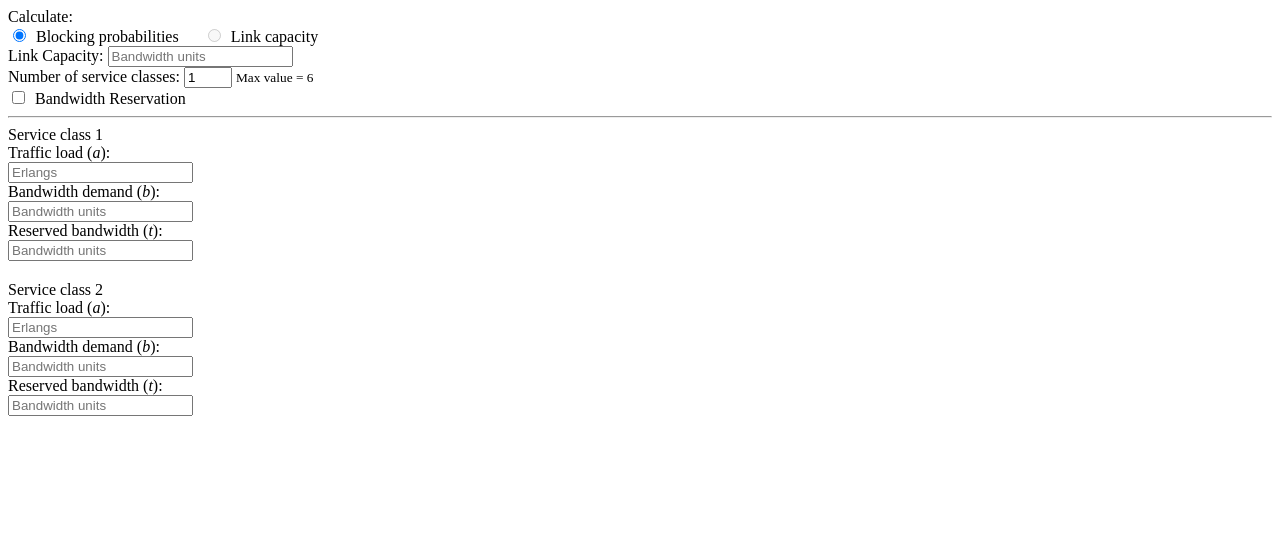
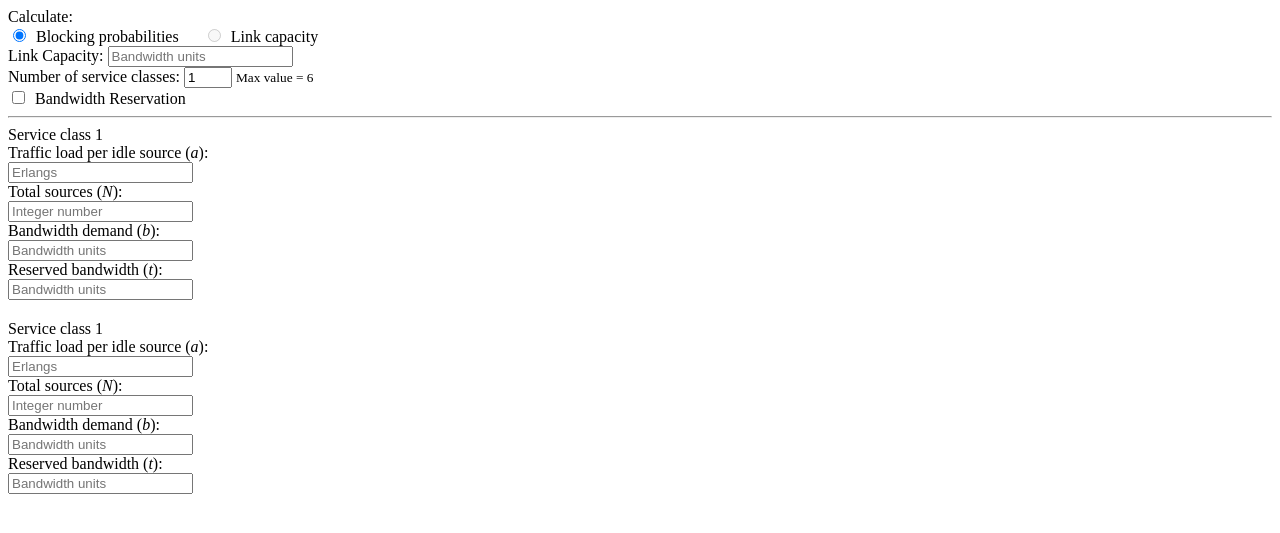
Before and after one commit to takpan/teletraffic-models-web, a Flask app: template templates/input_enmlm.html in a window 1280 px wide. Shown: the top 533 px of the page. Run offline with Flask 2, Linux system fonts and the light colour scheme; the template is opened without the code that fills it, so the values that code supplies are empty.

Commit message:
EnMLM added

```diff
--- a/main.py
+++ b/main.py
@@ -1,5 +1,6 @@
 from flask import Flask, render_template, jsonify, request
 from EMLM import EMLM
+from EnMLM import EnMLM
 app = Flask(__name__)
 
 @app.route('/')
@@ -8,12 +9,16 @@ def index():
 
 @app.route('/card', methods=['POST'])
 def card():
-    print 'aaaaaaaa'
-    return render_template('cardDiv.html', servClass = request.form['servClass'])
+    model = request.form['model']
+    serviceClass = request.form['servClass']
+    if model == 'emlm':
+        return render_template('serv_class_card_emlm.html', servClass = serviceClass)
+    elif model == 'enmlm':
+        return render_template('serv_class_card_enlm.html', servClass = serviceClass)
 
 @app.route('/getInput', methods=['POST'])
 def getInput():
-    model = request.form['trafficModel']
+    model = request.form['model']
     if model == 'emlm':
         return render_template('input_emlm.html')
     elif model == 'enmlm':
@@ -22,6 +27,7 @@ def getInput():
 @app.route('/process', methods=['POST'])
 def process():
     result = request.form
+    model = result['teletrafficModel']
     c = int(result['linkCapacity'])
     k = int(result['numOfServiceClasses'])
     a_list = []
@@ -29,7 +35,7 @@ def process():
     t_list = []
     for i in range(k):
         akey = 'trafficLoad' + str(i + 1)
-        a_list.append(int(result[akey]))
+        a_list.append(float(result[akey]))
         bkey = 'bwDemand' + str(i + 1)
         b_list.append(int(result[bkey]))
 
@@ -40,15 +46,42 @@ def process():
     else:
         t_list = None
 
-    emlmObj = EMLM(c, k , b_list, a_list, t_list)
+    if model == 'emlm':
+        emlmObj = EMLM(c, k , b_list, a_list, t_list)
 
-    qj = emlmObj.get_q()
-    qj_norm = emlmObj.get_qNorm()
-    congProb = emlmObj.get_pbk()
-    ykj = emlmObj.get_ykj()
-    U = emlmObj.get_u()
+        qj = emlmObj.get_q()
+        qj_norm = emlmObj.get_qNorm()
+        congProb = emlmObj.get_pbk()
+        ykj = emlmObj.get_ykj()
+        U = emlmObj.get_u()
 
-    results_dict = {'qj': qj, 'qj_norm': qj_norm, 'congProb': congProb, 'ykj': ykj, 'u': U}
+        results_dict = {'qj': qj, 'qj_norm': qj_norm, 'congProb': congProb, 'ykj': ykj, 'u': U}
+
+    elif  model == 'enmlm':
+        n_list = []
+        for i in range(k):
+            nkey = 'totSources' + str(i + 1)
+            n_list.append(int(result[nkey]))
+
+        print k
+        print c
+        print n_list
+        print b_list
+        print a_list
+        print t_list
+
+        enmlmObj = EnMLM(c, k , n_list, b_list, a_list, t_list)
+
+        qErlj = enmlmObj.get_qErl()
+        print qErlj
+        qErlNormj = enmlmObj.get_qErlNorm()
+        ykj = enmlmObj.get_erl_ykj()
+        qj = enmlmObj.get_qEng()
+        qNormj = enmlmObj.get_qEngNorm()
+        Cong_prob = enmlmObj.get_pbk()
+        U = enmlmObj.get_u()
+
+        results_dict = {'qj': qj, 'qj_norm': qNormj, 'congProb': Cong_prob, 'ykj': ykj, 'u': U}
 
     #result = {'qj': qj, 'qj_norm': qj_norm, 'congProb': congProb, 'ykj': ykj, 'u': U}
     #print result
--- a/templates/input_enmlm.html
+++ b/templates/input_enmlm.html
@@ -1,70 +1,82 @@
 <div class="form-group">
-  <label for="teletrafficModelId">Calculate:</label>
+  <label>Calculate:</label>
   <div class="radio">
     <label class="radio-inline" style="margin-right: 20px"><input type="radio" name="optradio" style="margin-right: 10px" checked>Blocking probabilities</label>
     <label class="radio-inline"><input type="radio" name="optradio" style="margin-right: 10px" disabled>Link capacity</label>
   </div>
 </div>
 <div class="form-group">
-  <label for="link-capacity-id">Link Capacity:</label>
-  <input type="text" class="form-control" name="link-capacity" id="link-capacity-id" placeholder="Bandwidth units">
+  <label for="linkCapacityId">Link Capacity:</label>
+  <input type="text" class="form-control" name="linkCapacity" id="linkCapacityId" placeholder="Bandwidth units">
 </div>
 <div class="form-group">
-  <label for="num-of-service-classes-id">Number of service classes:</label>
-  <input type="number" name="num-of-service-classes" id="num-of-service-classes-id" value="1" min="2" max="6">
-  <small id="num-of-service-classes-help" class="form-text text-muted">Max value = 6</small>
+  <label for="numOfServiceClassesId">Number of service classes:</label>
+  <input type="number" name="numOfServiceClasses" id="numOfServiceClassesId" value="1" min="2" max="6">
+  <small id="numOfServiceClassesIdHelp" class="form-text text-muted">Max value = 6</small>
 </div>
 <div class="checkbox">
-  <label><input type="checkbox" name="bw-reservation" id="bw-reservation-id" style="margin-right: 10px" value="checked">Bandwidth Reservation</label>
+  <label><input type="checkbox" name="bwReservation" id="bwReservationId" style="margin-right: 10px" value="checked">Bandwidth Reservation</label>
 </div>
 <hr>
 <div class="form-group" id="cards">
-  <div class="card" id="serv-class-1" style="margin-bottom: 20px">
+  <div class="card" id="servClass1" style="margin-bottom: 20px">
     <div class="card-header">
       Service class 1
     </div>
     <div class="card-body">
       <div class="form-group row">
-        <label for="traffic-load-1-id" class="col-sm-5 col-form-label">Traffic load (<i>a</i>):</label>
+        <label for="trafficLoad1id" class="col-sm-5 col-form-label">Traffic load per idle source (<i>a</i>):</label>
         <div class="col-sm-7">
-          <input type="text" name="traffic-load-1" class="form-control" id="traffic-load-1-id" placeholder="Erlangs">
+          <input type="text" name="trafficLoad1" class="form-control" id="trafficLoad1id" placeholder="Erlangs">
         </div>
       </div>
       <div class="form-group row">
-        <label for="bw-demand-1-id" class="col-sm-5 col-form-label">Bandwidth demand (<i>b</i>):</label>
+        <label for="totSources1Id" class="col-sm-5 col-form-label">Total sources (<i>N</i>):</label>
         <div class="col-sm-7">
-          <input type="text" name="bw-demand-1" class="form-control" id="bw-demand-1-id" placeholder="Bandwidth units">
+          <input type="text" name="totSources1" class="form-control" id="totSources1Id" placeholder="Integer number">
         </div>
       </div>
       <div class="form-group row">
-        <label for="reserved-bw-1-id" class="col-sm-5 col-form-label">Reserved bandwidth (<i>t</i>):</label>
+        <label for="bwDemand1Id" class="col-sm-5 col-form-label">Bandwidth demand (<i>b</i>):</label>
         <div class="col-sm-7">
-          <input type="text" name="reserved-bw-1" class="form-control br" id="reserved-bw-1-id" placeholder="Bandwidth units">
+          <input type="text" name="bwDemand1" class="form-control" id="bwDemand1Id" placeholder="Bandwidth units">
+        </div>
+      </div>
+      <div class="form-group row">
+        <label for="reservedBw1Id" class="col-sm-5 col-form-label">Reserved bandwidth (<i>t</i>):</label>
+        <div class="col-sm-7">
+          <input type="text" name="reservedBw1" class="form-control br" id="reservedBw1Id" placeholder="Bandwidth units">
         </div>
       </div>
     </div>
   </div>
-  <div class="card" id="serv-class-1" style="margin-bottom: 20px">
+  <div class="card" id="servClass2" style="margin-bottom: 20px">
     <div class="card-header">
-      Service class 2
+      Service class 1
     </div>
     <div class="card-body">
       <div class="form-group row">
-        <label for="traffic-load-2-id" class="col-sm-5 col-form-label">Traffic load (<i>a</i>):</label>
+        <label for="trafficLoad2id" class="col-sm-5 col-form-label">Traffic load per idle source (<i>a</i>):</label>
         <div class="col-sm-7">
-          <input type="text" name="traffic-load-2" class="form-control" id="traffic-load-2-id" placeholder="Erlangs">
+          <input type="text" name="trafficLoad2" class="form-control" id="trafficLoad2id" placeholder="Erlangs">
         </div>
       </div>
       <div class="form-group row">
-        <label for="bw-demand-2-id" class="col-sm-5 col-form-label">Bandwidth demand (<i>b</i>):</label>
+        <label for="totSources2Id" class="col-sm-5 col-form-label">Total sources (<i>N</i>):</label>
         <div class="col-sm-7">
-          <input type="text" name="bw-demand-2" class="form-control" id="bw-demand-2-id" placeholder="Bandwidth units">
+          <input type="text" name="totSources2" class="form-control" id="totSources2Id" placeholder="Integer number">
         </div>
       </div>
       <div class="form-group row">
-        <label for="reserved-bw-2-id" class="col-sm-5 col-form-label">Reserved bandwidth (<i>t</i>):</label>
+        <label for="bwDemand2Id" class="col-sm-5 col-form-label">Bandwidth demand (<i>b</i>):</label>
         <div class="col-sm-7">
-          <input type="text" name="reserved-bw-2" class="form-control br" id="reserved-bw-2-id" placeholder="Bandwidth units">
+          <input type="text" name="bwDemand2" class="form-control" id="bwDemand2Id" placeholder="Bandwidth units">
+        </div>
+      </div>
+      <div class="form-group row">
+        <label for="reservedBw2Id" class="col-sm-5 col-form-label">Reserved bandwidth (<i>t</i>):</label>
+        <div class="col-sm-7">
+          <input type="text" name="reservedBw2" class="form-control br" id="reservedBw2Id" placeholder="Bandwidth units">
         </div>
       </div>
     </div>
```
Also changed, not shown: templates/index.html (+16 -11 lines), templates/input_emlm.html (+6 -6 lines), templates/serv_class_card_emlm.html (renamed from templates/cardDiv.html).
